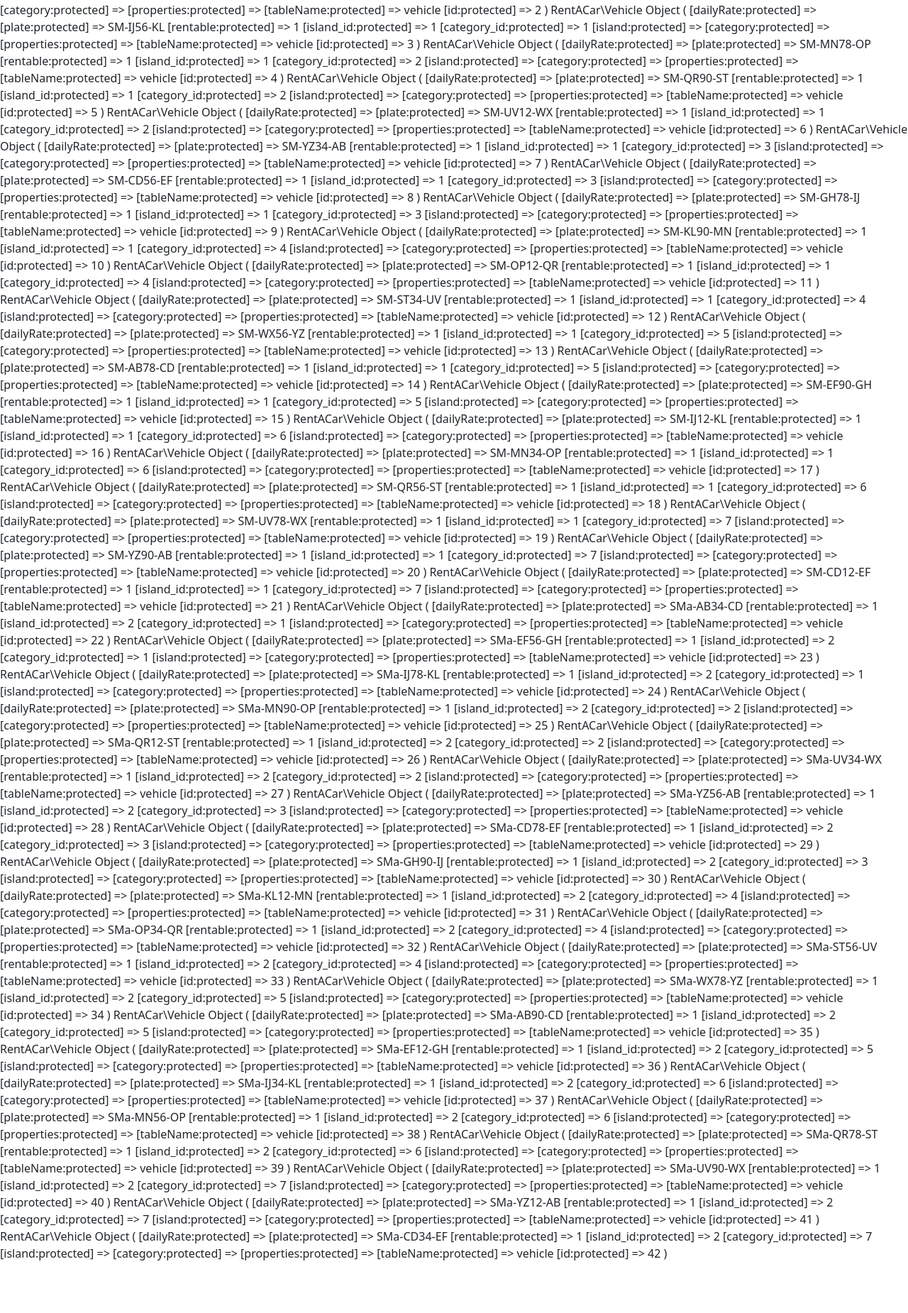
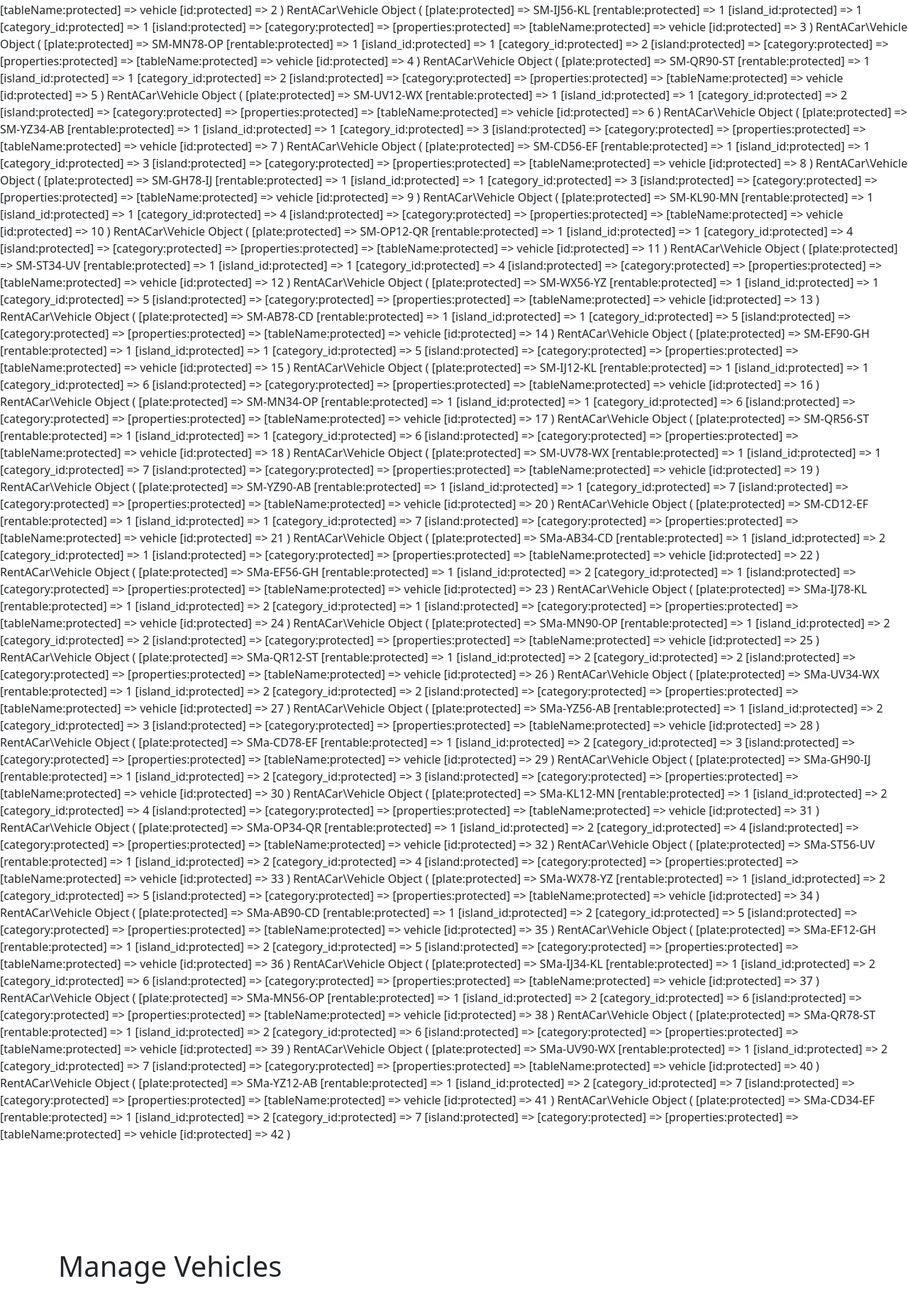
Before and after one commit to l33loo/rent_a_car, a PHP site: page /html/admin/vehicles.php in a window 1280 px wide. Shown: the part 70-1920 px from the top of the page at 71% size. Run offline with PHP 8.4, Linux system fonts and the light colour scheme; the visitor is signed in with stand-in values (Sample User, id 1); data comes from the database, SQL or seed files in the repository.

Commit message:
remove proeprty that doesn't belong

```diff
--- a/src/RentACar/Vehicle.php
+++ b/src/RentACar/Vehicle.php
@@ -11,7 +11,6 @@ use RentACar\Island;
 class Vehicle {
     use DBModel;
 
-    protected ?float $dailyRate = null;
     protected ?string $plate = null;
     protected ?bool $rentable = null;
     protected ?int $island_id = null;
@@ -23,7 +22,6 @@ class Vehicle {
 
     public function __construct(
         ?string $plate = null,
-        ?float $dailyRate = null,
         ?bool $rentable = null,
         ?int $island_id = null,
         ?int $category_id = null,
@@ -35,10 +33,6 @@ class Vehicle {
 
         if ($plate !== null ) {
             $this->plate = $plate;
-        }
-
-        if ($dailyRate !== null) {
-            $this->dailyRate = $dailyRate;
         }
 
         if ($rentable !== null) {
@@ -125,24 +119,4 @@ class Vehicle {
     {
         return $this->island;
     }
-
-    /**
-     * Get the value of dailyRate
-     */
-    public function getDailyRate(): float
-    {
-        return $this->dailyRate;
-    }
-
-    /**
-     * Set the value of dailyRate
-     *
-     * @return  self
-     */
-    public function setDailyRate(float $dailyRate): self
-    {
-        $this->dailyRate = $dailyRate;
-
-        return $this;
-    }
 }
```
